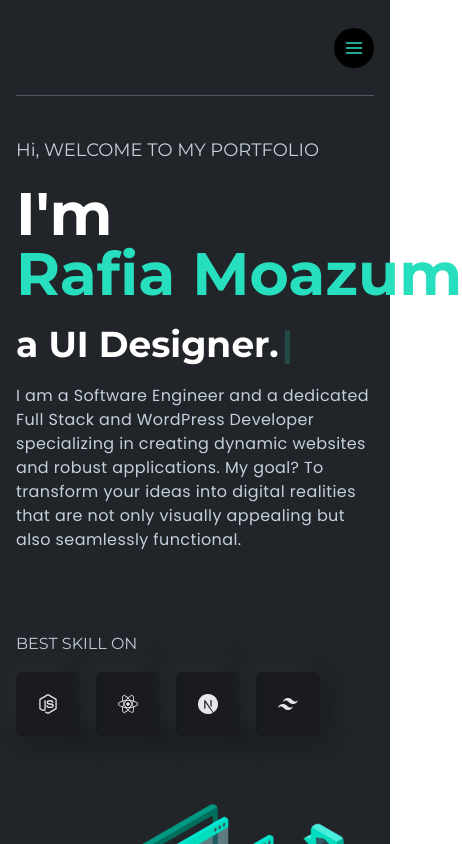
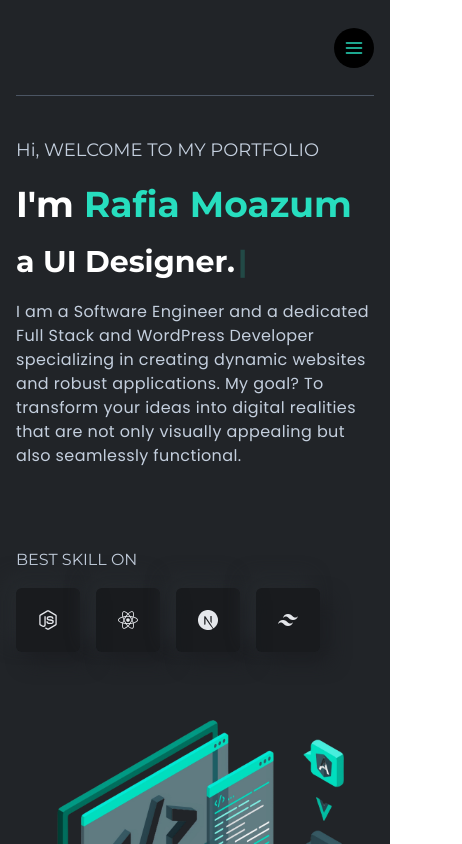
Before and after one commit to RafiaMoazum/Portfolio-Website, a React (Create React App) app: page / in a window 390 px wide. Shown: the top 844 px of the page, 462 px wide, since content can reach past the window. Built offline with nearby package versions, Linux system fonts and the light colour scheme.

Commit message:
left banner sizes fixed

```diff
--- a/src/components/banner/LeftBanner.js
+++ b/src/components/banner/LeftBanner.js
@@ -14,14 +14,14 @@ const LeftBanner = () => {
     <div className="w-full lgl:w-1/2 flex flex-col gap-20">
       <div className="flex flex-col gap-5">
         <h4 className=" text-lg font-normal">Hi, WELCOME TO MY PORTFOLIO</h4>
-        <h1 className="text-6xl font-bold text-white">
-            I'm <span className="text-designColor capitalize whitespace-nowrap">Rafia Moazum</span>
-          </h1>
+        <h1 className="text-3xl sm:text-4xl md:text-5xl lg:text-6xl font-bold text-white">
+  I'm <span className="text-designColor capitalize whitespace-nowrap">Rafia Moazum</span>
+</h1>
 
 
 
 
-        <h2 className="text-4xl font-bold text-white">
+        <h2 className="text-3xl sm:text-3xl md:text-4xl lg:text-4xl font-bold text-white">
           a <span>{text}</span>
           <Cursor
             cursorBlinking="false"
--- a/src/components/resume/Education.js
+++ b/src/components/resume/Education.js
@@ -40,32 +40,32 @@ const Education = () => {
       </div>
       {/* part Two */}
 
-      <div>
+      {/* <div>
         <div className="py-6 lgl:py-12 font-titleFont flex flex-col gap-4">
           {/* <p className="text-sm text-designColor tracking-[4px]">2010 - 2022</p> */}
-          {/* <h2 className="text-3xl md:text-4xl font-bold">Job Experience</h2> */}
-        </div>
-        <div className="mt-6 lgl:mt-14 w-full h-[1000px] border-l-[6px] border-l-black border-opacity-30 flex flex-col gap-10">
-          {/* <ResumeCard
+          {/* <h2 className="text-3xl md:text-4xl font-bold">Job Experience</h2>
+        </div> */}
+        {/* <div className="mt-6 lgl:mt-14 w-full h-[1000px] border-l-[6px] border-l-black border-opacity-30 flex flex-col gap-10">
+          <ResumeCard
             title="Full Stack Developer"
             subTitle="Streams Consultants (current)"
             //result="USA"
             des="As a Full Stack Developer, I handle both front-end and back-end development, creating responsive designs and robust server-side logic to deliver seamless, full-featured web applications."
-          /> */}
-          {/* <ResumeCard
+          />
+          <ResumeCard
             title="Frontend & WordPress Developer"
             subTitle="Software Pro"
             //result="MALAYSIA"
             des="As a Frontend and WordPress Developer, I crafted responsive websites, enhancing user engagement through intuitive design and efficient content management systems."
-          /> */}
-          {/* <ResumeCard
+          />
+          <ResumeCard
             title="SQA Engineer"
             subTitle="CureMd"
            // result="Oman"
             des="As an SQA Engineer, I maintained software quality through detailed test plans, bug identification, and advocating for optimal user experiences to meet client specifications."
-          /> */}
+          />
         </div>
-      </div>
+      </div>  */}
     </motion.div>
     </>
   );
```
